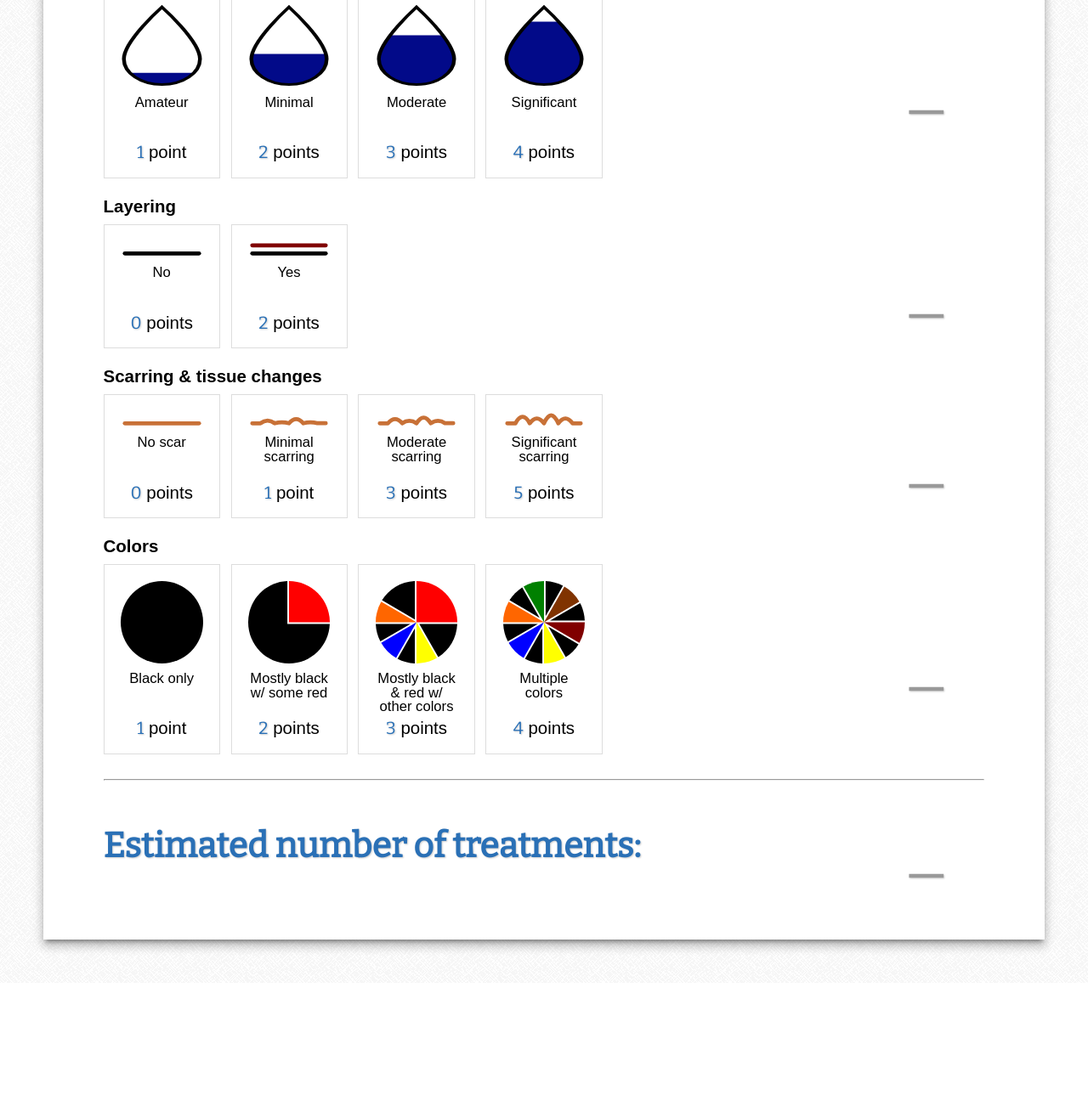
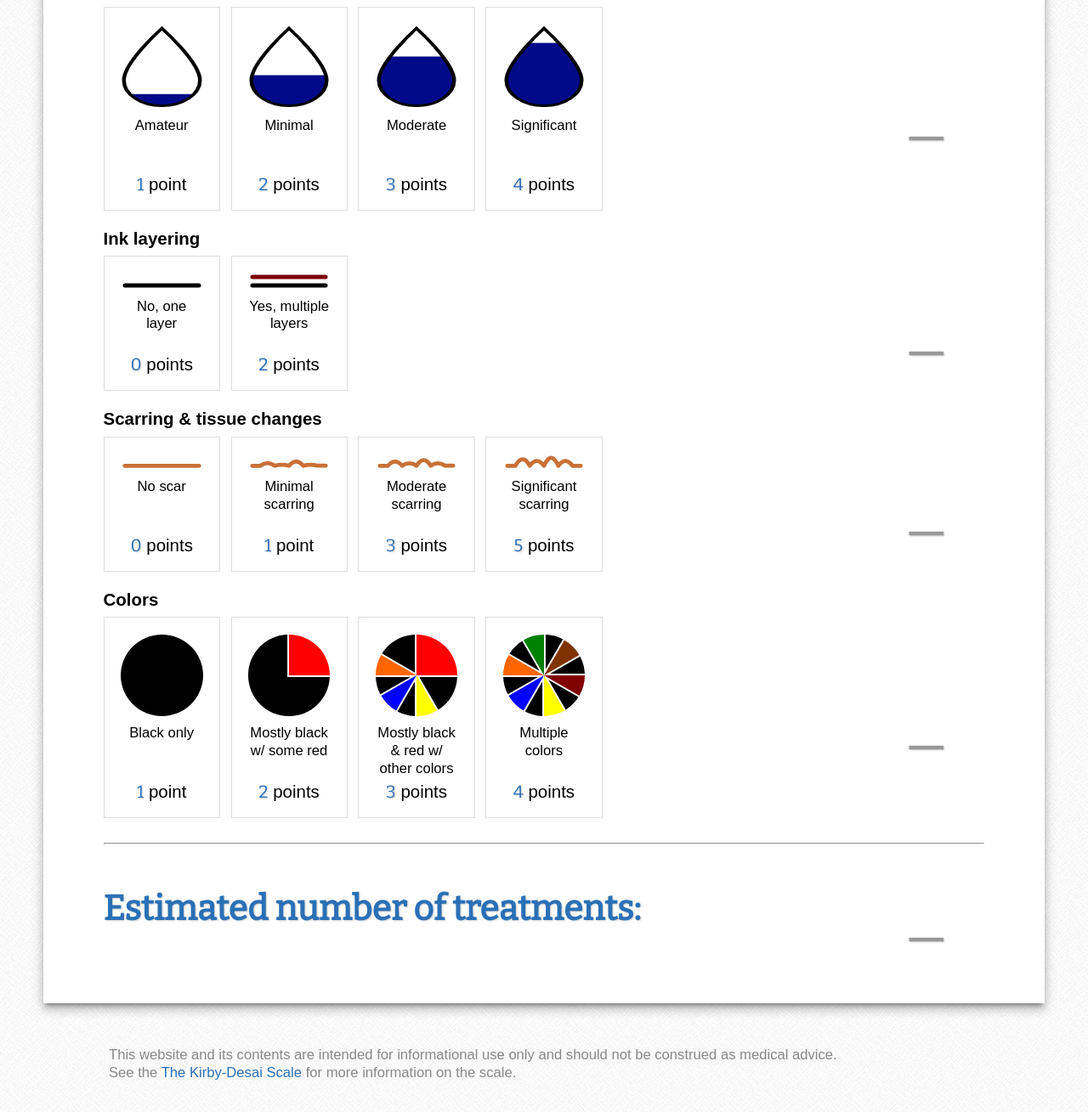
Before and after one commit to 0x24a537r9/kirbydesai, a plain HTML site: page index.html in a window 1280 px wide. Shown: the part 803-2112 px from the top of the page at 85% size. Before the commit the page ends 1960 px from the top, so only its background shows below. Drawn offline with nearby package versions, Linux system fonts and the light colour scheme.

Commit message:
Add footer disclaimer, fix line-height, and clarify layering options.

```diff
--- a/index.css
+++ b/index.css
@@ -2,6 +2,20 @@ html {
   background-image: url(greyzz.png);
   font-family: Arial, sans-serif;
   font-size: 1.6vw;
+}
+
+a:link,
+a:hover {
+  color: #2a70b6;
+  text-decoration: none;
+}
+
+a:active {
+  color: #11579D;
+}
+
+a:visited {
+  color: #003D83;
 }
 
 h1,
@@ -82,8 +96,9 @@ col {
 
 .form-table .description {
   font-size: 1.3vw;
-  min-height: 3.9vw;
+  min-height: 4.875vw;
   margin: .5vw 0;
+  line-height: 125%;
 }
 
 .form-table .points {
@@ -107,3 +122,10 @@ col {
 .form-table tfoot tr td {
   vertical-align: middle;
 }
+
+footer {
+  font-size: 1.3vw;
+  color: #888;
+  margin: 1vw 10vw 3vw 10vw;
+  line-height: 125%;
+}
--- a/index.html
+++ b/index.html
@@ -190,13 +190,13 @@
               <td class="empty" colspan="2"></td>
               <td class="ink-points points"></td>
             </tr>
-            <tr><th colspan="6"><h2>Layering</h2></th><th></th></tr>
+            <tr><th colspan="6"><h2>Ink layering</h2></th><th></th></tr>
             <tr>
               <td>
                 <input type="radio" id="layering-1" name="layering" value="0"></input>
                 <label for="layering-1">
                   <img class="image" src="layering-1.svg">
-                  <div class="description">No</div>
+                  <div class="description">No, one layer</div>
                   <div><span class="point">0</span> points</div>
                 </label>
               </td>
@@ -204,7 +204,7 @@
                 <input type="radio" id="layering-2" name="layering" value="2"></input>
                 <label for="layering-2">
                   <img class="image" src="layering-2.svg">
-                  <div class="description">Yes</div>
+                  <div class="description">Yes, multiple layers</div>
                   <div><span class="point">2</span> points</div>
                 </label>
               </td>
@@ -296,6 +296,10 @@
         </table>
       </form>
     </section>
+    <footer>
+      <p>This website and its contents are intended for informational use only and should not be construed as medical advice.
+      <p>See the <a href="https://www.ncbi.nlm.nih.gov/pmc/articles/PMC2923953/">The Kirby-Desai Scale</a> for more information on the scale.
+    </footer>
   </body>
   <script>
     (function(i,s,o,g,r,a,m){i['GoogleAnalyticsObject']=r;i[r]=i[r]||function(){
```
